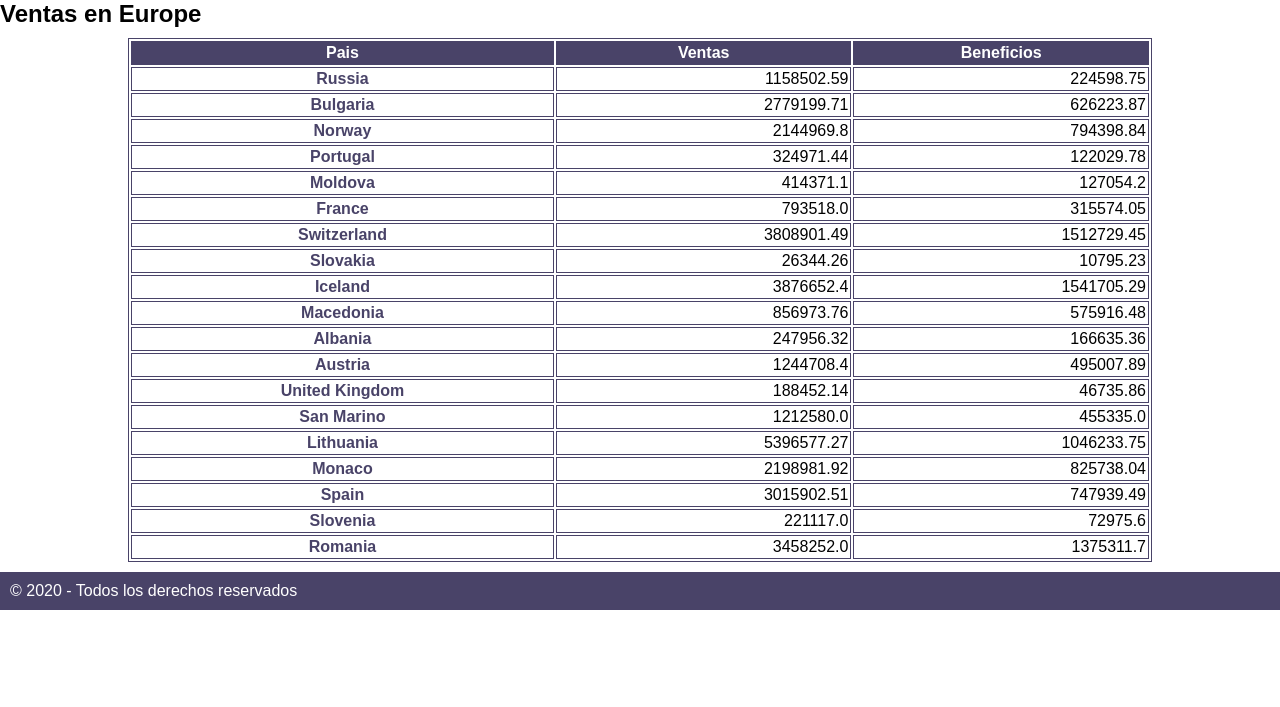
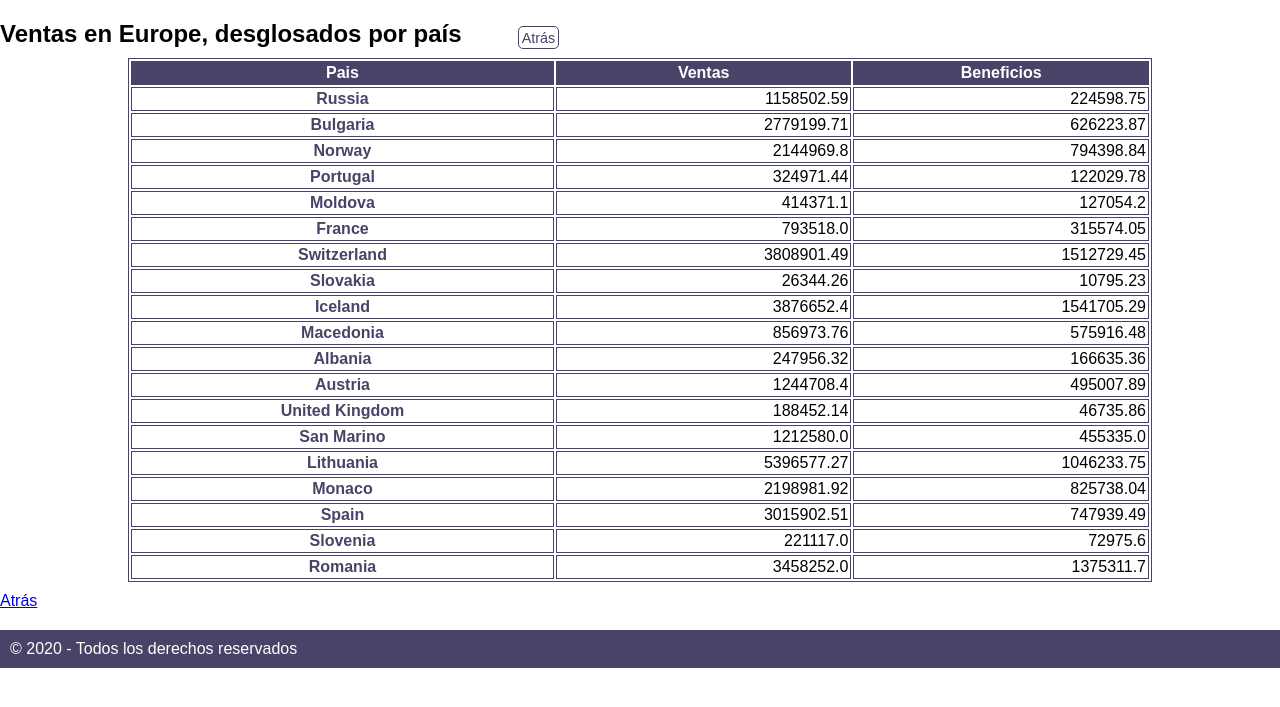
Before and after one commit to mubachergit/kata05_flask_ventas, a Flask app: a page that uses templates/pais.html in a window 1280 px wide. Shown: the part 38-745 px from the top of the page. Run offline with Flask 2, Linux system fonts and the light colour scheme.

Commit message:
Enlaces activos entre paginas

```diff
--- a/static/styles.css
+++ b/static/styles.css
@@ -14,6 +14,13 @@ header,footer {
     color:white
 }
 
+header {
+    margin-bottom: 20px;
+}
+
+footer {
+    margin-top: 20px;
+}
 table {
     width: 80%;
     margin: 10px auto;
@@ -38,3 +45,19 @@ th {
 .numero {
     text-align: right;
 }
+
+.boton {
+    border: 1px solid var(--main-color);
+    border-radius: 5px;
+    margin-left: 50px;
+    text-decoration: none;
+    font-size: 0.6em;
+    font-weight: normal;
+    padding: 2.5px;
+    color: var(--main-color);
+}
+
+.boton:hover {
+    color: white;
+    background-color: var(--main-color);
+}
--- a/templates/pais.html
+++ b/templates/pais.html
@@ -3,7 +3,7 @@
 {% block titulo %} Ventas por pais {% endblock %}
 
 {% block contenido %}
-    <h1>Ventas en {{region_nm}}</h1>
+    <h1>Ventas <b>en</b>  {{region_nm}}, desglosados <span>por</span> país <a class='boton' href="/">Atrás</a></h1>
     <table>
         <tr>
             <th>Pais</th>
@@ -18,4 +18,5 @@
         </tr>
         {% endfor %}
     </table>
+<a href="/">Atrás</a>
 {% endblock %}
--- a/templates/region.html
+++ b/templates/region.html
@@ -12,9 +12,9 @@
         </tr>
         {% for region, data in ventas.items() %}
         <tr>
-            <td class="region">{{ region }}</td>
+            <td class="region"><a href="/paises?region={{ region }}">{{ region }}</a></td>
             <td class="numero">{{ data.ingresos | round(2, 'floor') }} €</td>
-            <td class="numero">{{ data.beneficios }}</td>
+            <td class="numero">{{ data.beneficios | round(2, 'floor') }} €</td>
         </tr>
         {% endfor %}
     </table>
```
